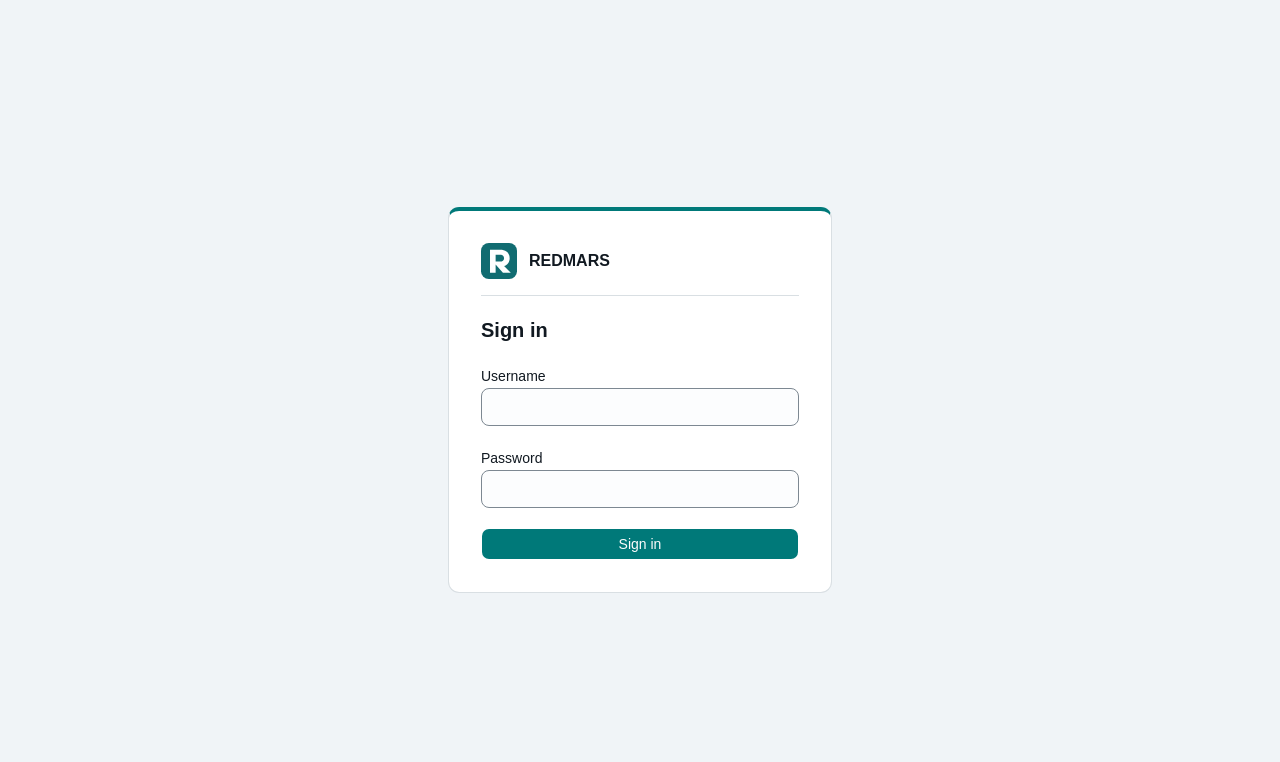
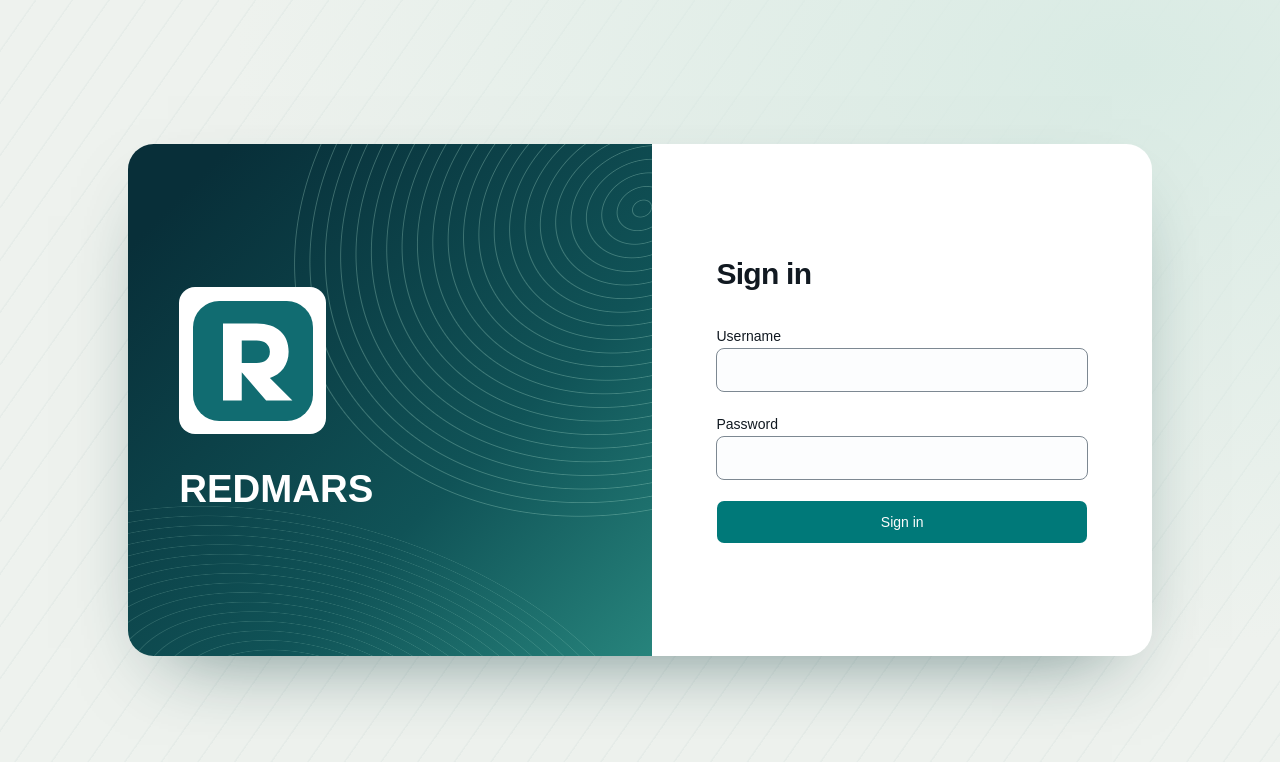
Before and after one commit to shamsullahfayzi/REDMARS, a React (Vite) app in the folder apps/web/: page /login in a window 1280 px wide. Both pictures are taken after a click on the button "English". Shown: the top 762 px of the page. Built offline with nearby package versions, Linux system fonts and the light colour scheme; no server answers.

Commit message:
Redesign the hospital login page

```diff
--- /dev/null
+++ b/apps/web/src/pages/LoginPage.css
@@ -0,0 +1,77 @@
+.login-scene {
+  min-height: 100svh;
+  display: grid;
+  place-items: center;
+  padding: clamp(1rem, 5vw, 5rem);
+  background:
+    radial-gradient(ellipse at 88% 8%, #d9ebe4, transparent 56%),
+    repeating-linear-gradient(125deg, transparent 0 28px, #13555a09 29px 30px),
+    #eef2ee;
+}
+
+.login-spread {
+  width: min(100%, 64rem);
+  display: grid;
+  grid-template-columns: 1.05fr 1fr;
+  border-radius: 1.6rem;
+  overflow: hidden;
+  box-shadow: 0 2rem 5rem -2.5rem #123f40a8;
+}
+
+.login-identity {
+  position: relative;
+  isolation: isolate;
+  display: grid;
+  align-items: center;
+  min-height: 32rem;
+  padding: clamp(2rem, 4vw, 4rem);
+  background: linear-gradient(135deg, #082f39 10%, #105357 64%, #27847c);
+  color: #fff;
+  overflow: hidden;
+}
+
+.login-identity::before,
+.login-identity::after {
+  content: '';
+  position: absolute;
+  z-index: -1;
+  pointer-events: none;
+  width: 140%;
+  height: 115%;
+  inset-inline-end: -68%;
+  top: -45%;
+  border-radius: 50%;
+  transform: rotate(-28deg);
+  background: repeating-radial-gradient(ellipse at center, transparent 0 9px, #b4e8d54a 10px, transparent 11px 16px);
+}
+
+.login-identity::after {
+  top: 73%;
+  inset-inline-end: -4%;
+  height: 80%;
+  opacity: .6;
+  transform: rotate(15deg);
+}
+
+.login-brand-content { display: grid; gap: 2rem; }
+.login-mark {
+  width: fit-content;
+  max-width: 100%;
+  padding: .85rem;
+  border-radius: 1rem;
+  background: white;
+}
+.login-mark img { display: block; width: auto; height: 7.5rem; max-width: 100%; object-fit: contain; }
+.login-product { width: fit-content; margin-block-end: .7rem; color: #c3e9df; font-size: .8rem; font-weight: 650; letter-spacing: .15em; }
+.login-hospital { font-size: clamp(1.8rem, 3vw, 2.8rem); line-height: 1.22; font-weight: 600; text-wrap: balance; overflow-wrap: anywhere; }
+.login-form { align-self: stretch; display: flex; flex-direction: column; justify-content: center; padding: clamp(2rem, 5vw, 4.5rem); min-width: 0; }
+@media (max-width: 43rem) {
+  .login-spread { grid-template-columns: minmax(0, 1fr); max-width: 29rem; }
+  .login-identity { min-height: 0; padding: 1.5rem; }
+  .login-brand-content { grid-template-columns: auto minmax(0, 1fr); align-items: center; gap: 1rem; }
+  .login-mark { padding: .5rem; max-width: 32vw; }
+  .login-mark img { height: 4.5rem; }
+  .login-hospital { font-size: 1.35rem; }
+  .login-product { margin-block-end: .3rem; font-size: .7rem; }
+  .login-form { padding: 2rem 1.5rem; }
+}
--- a/apps/web/src/pages/LoginPage.tsx
+++ b/apps/web/src/pages/LoginPage.tsx
@@ -5,6 +5,7 @@ import { useAuth } from '@/auth/authContext'
 import { useBranding } from '@/hooks/useBranding'
 import { Button } from '@/components/ui/button'
 import { ApiError } from '@/lib/api'
+import './LoginPage.css'
 
 /**
  * The one unauthenticated screen. Every label is a translation key and every
@@ -54,21 +55,27 @@ export function LoginPage() {
   }
 
   const fieldClass =
-    'w-full rounded-lg border border-input bg-background px-3 py-2 text-sm text-foreground outline-none focus-visible:border-ring focus-visible:ring-3 focus-visible:ring-ring/50'
+    'min-h-11 w-full rounded-lg border border-input bg-background px-3 py-2 text-sm text-foreground outline-none focus-visible:border-ring focus-visible:ring-3 focus-visible:ring-ring/50'
 
   return (
-    <div className="grid min-h-svh place-items-center bg-muted p-4">
-      <form
-        onSubmit={onSubmit}
-        className="w-full max-w-sm space-y-5 rounded-xl border border-t-4 border-border border-t-primary bg-card p-6 sm:p-8"
-      >
-        <div className="flex items-center gap-3 border-b border-border pb-4">
-          <img src={branding?.logo ?? '/favicon.svg'} alt="" className="size-9 shrink-0 object-contain" />
-          <div><strong className="font-semibold">REDMARS</strong>
-            {branding?.name && <p className="text-sm text-muted-foreground">{branding.name}</p>}
+    <main className="login-scene">
+      <div className="login-spread">
+        <header className="login-identity">
+          <div className="login-brand-content">
+            <div className="login-mark">
+              <img src={branding?.logo || '/favicon.svg'} alt="" onError={event => {
+                const image = event.currentTarget
+                if (image.getAttribute('src') !== '/favicon.svg') image.src = '/favicon.svg'
+              }} />
+            </div>
+            <div>
+              {branding?.name && <p className="login-product" dir="ltr">REDMARS</p>}
+              <p className="login-hospital" dir="auto">{branding?.name || 'REDMARS'}</p>
             </div>
           </div>
-        <h1 className="text-xl font-semibold text-foreground">{t('auth.login.title')}</h1>
+        </header>
+        <form onSubmit={onSubmit} className="login-form space-y-5 bg-card text-card-foreground">
+          <h1 className="mb-8 text-3xl font-semibold tracking-tight">{t('auth.login.title')}</h1>
 
           {/* Why the last session ended, shown only if it ended on its own — not
               after a clean sign-out (which clears the reason). */}
@@ -115,10 +122,11 @@ export function LoginPage() {
             </p>
           )}
 
-        <Button type="submit" disabled={submitting} className="w-full">
+          <Button type="submit" disabled={submitting} className="min-h-11 w-full">
             {submitting ? t('auth.login.submitting') : t('auth.login.submit')}
           </Button>
         </form>
       </div>
+    </main>
   )
 }
```
Lines whose indentation alone changed are shown as unchanged.
